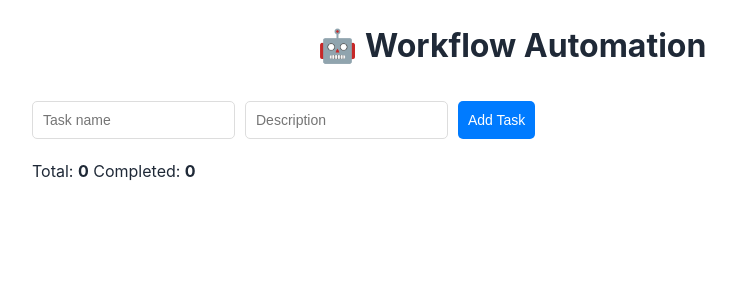
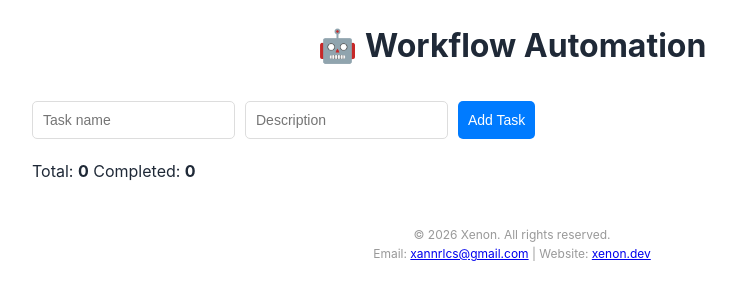
Before and after one commit to xenon231tech/xenon-flow-ai, a website: page index.html in a window 1280 px wide. Shown: the whole page, without its empty margins (128-864 px from the left). Drawn offline with Linux system fonts and the light colour scheme.

Commit message:
chore: update contact info and domain to xenon.dev

```diff
--- a/index.html
+++ b/index.html
@@ -142,5 +142,10 @@
             </div>
         </div>
     <script src="script.js"></script>
+
+    <footer style="text-align: center; padding: 20px; color: #999; font-size: 12px;">
+        <p>© 2026 Xenon. All rights reserved.</p>
+        <p>Email: <a href="mailto:xannrlcs@gmail.com">xannrlcs@gmail.com</a> | Website: <a href="https://xenon.dev">xenon.dev</a></p>
+    </footer>
 </body>
 </html>
```
Also changed, not shown: package.json (+8 -3 lines), README.md, 1 other file.
